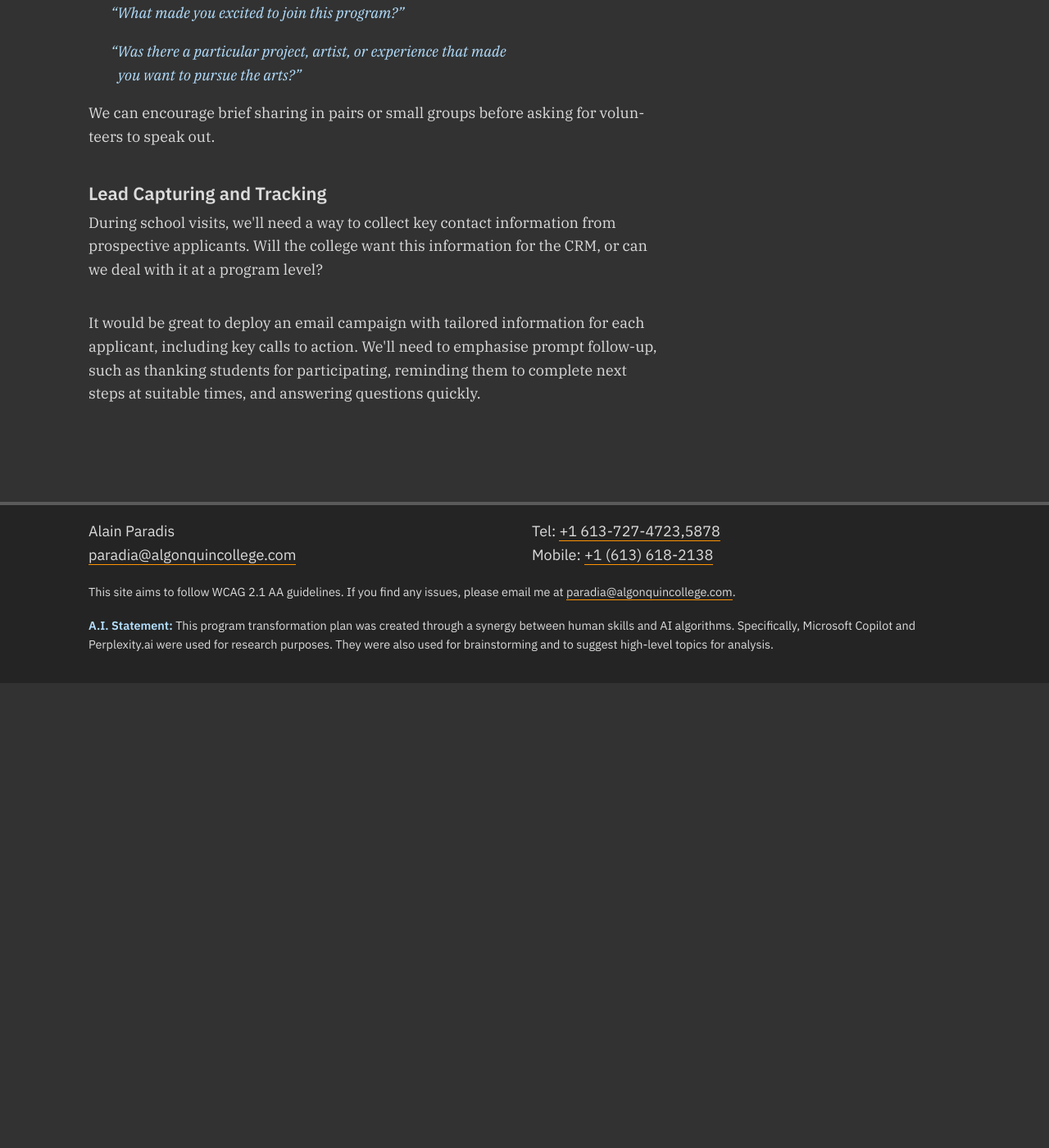
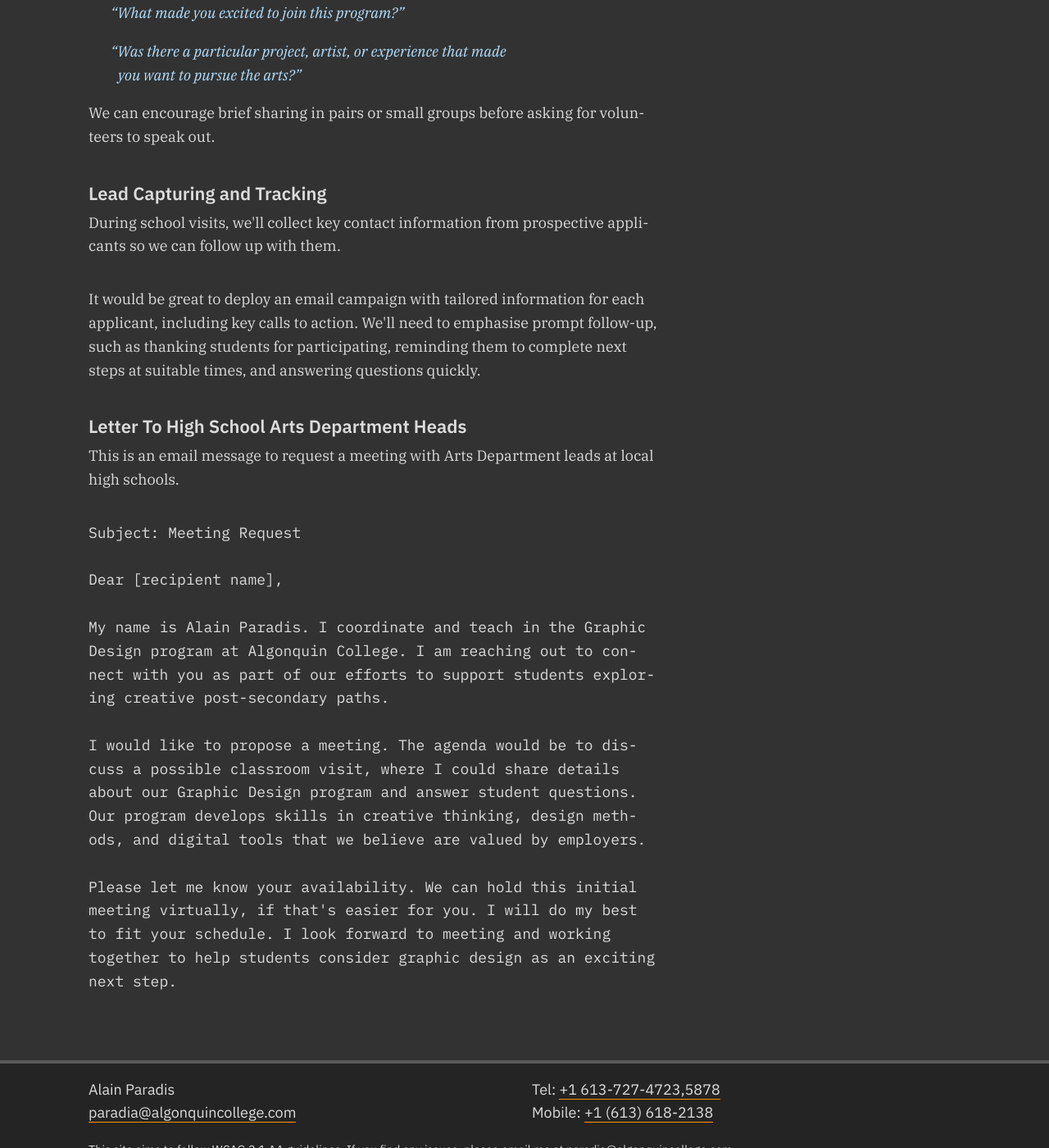
Before and after one commit to AlainParadis/program-transformation, a Jekyll site: the page built from outreach-planning.md, in a window 1280 px wide and 1400 px high, scrolled down 1748 px. Shown: the whole window at 82% size. Built offline with Jekyll 4.4.1, drawn with Linux system fonts in a browser that asks for light colours; before the commit the page ends 2581 px from its top, so only the background shows below that.

Commit message:
add e-mail message to high schools.

```diff
--- a/outreach-planning.md
+++ b/outreach-planning.md
@@ -60,15 +60,12 @@ title: Outreach Planning
 <blockquote class="small">
 	“Everyone has their own reasons for being here. I’d love to hear what made you choose the arts.”
 </blockquote>
-
 <blockquote class="small">
 	“What do you enjoy most about making art?”
 </blockquote>
-
 <blockquote class="small">
 	“What made you excited to join this program?”
 </blockquote>
-
 <blockquote class="small">
 	“Was there a particular project, artist, or experience that made you want to pursue the arts?”
 </blockquote>
@@ -79,8 +76,25 @@ title: Outreach Planning
 	Lead Capturing and Tracking
 </h4>
 <p>
-    During school visits, we'll need a way to collect key contact information from prospective applicants. Will the college want this information for the CRM, or can we deal with it at a program level?
+	During school visits, we'll collect key contact information from prospective applicants so we can follow up with them.
 </p>
 <p>
-    It would be great to deploy an email campaign with tailored information for each applicant, including key calls to action. We'll need to emphasise prompt follow-up, such as thanking students for participating, reminding them to complete next steps at suitable times, and answering questions quickly.
+	It would be great to deploy an email campaign with tailored information for each applicant, including key calls to action. We'll need to emphasise prompt follow-up, such as thanking students for participating, reminding them to complete next steps at suitable times, and answering questions quickly.
 </p>
+<h4>
+	Letter To High School Arts Department Heads
+</h4>
+<p>
+	This is an email message to request a meeting with Arts Department leads at local high schools.
+</p>
+<pre>
+Subject: Meeting Request
+
+Dear [recipient name],
+
+My name is Alain Paradis. I coordinate and teach in the Graphic Design program at Algonquin College. I am reaching out to connect with you as part of our efforts to support students exploring creative post-secondary paths.
+
+I would like to propose a meeting. The agenda would be to discuss a possible classroom visit, where I could share details about our Graphic Design program and answer student questions. Our program develops skills in creative thinking, design methods, and digital tools that we believe are valued by employers.
+
+Please let me know your availability. We can hold this initial meeting virtually, if that's easier for you. I will do my best to fit your schedule. I look forward to meeting and working together to help students consider graphic design as an exciting next step.
+</pre>
```
